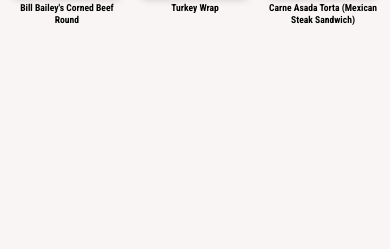
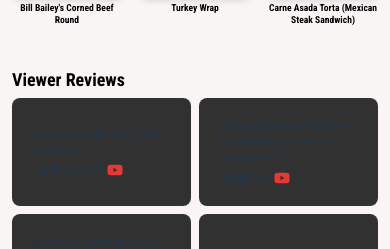
Before and after one commit to 2020mtran/recipe-website, a React (Vite) app: page / in a window 390 px wide. Shown: the part 595-844 px from the top of the page. Built offline with nearby package versions, Linux system fonts and the light colour scheme.

Commit message:
Reviews section completed, might add images to them later

```diff
--- a/src/homepage-components/MainContainer.jsx
+++ b/src/homepage-components/MainContainer.jsx
@@ -4,6 +4,7 @@
 import HeroSection from './HeroSection';
 import FeaturedRecipes from './FeaturedRecipes';
 import NewRecipes from './NewRecipes';
+import Reviews from './Reviews';
 
 const MainContainer = ({ children }) => {
     const [isOpen, setIsOpen] = useState(false);
@@ -15,6 +16,7 @@
             <HeroSection></HeroSection>
             <FeaturedRecipes></FeaturedRecipes>
             <NewRecipes></NewRecipes>
+            <Reviews></Reviews>
             {children}
         </div>
     );
--- /dev/null
+++ b/src/homepage-components/Reviews.jsx
@@ -0,0 +1,53 @@
+import React from 'react';
+import CornedBeef from '../assets/cornedbeef.jpg'
+import TurkeyWrap from '../assets/turkeywrap.jpg'
+import Torta from '../assets/torta.jpg'
+import { FaYoutube } from "react-icons/fa";
+
+const Reviews = () => {
+    return (
+        <div className='flex flex-col p-3 sm:p-5 md:p-7 lg:p-9 xl:p-11 2xl:p-13 3xl:p-14 gap-1 md:gap-3 2xl:gap-5 3xl:gap-7'>
+            <p className='text-black font-bold text-lg md:text-3xl lg:text-4xl xl:text-5xl 3xl:text-6xl'>Viewer Reviews</p>
+            <div className='grid grid-cols-2 grid-rows-2 gap-2'>
+                <div className='flex flex-row'>
+                    <div className='flex flex-col bg-black/80 rounded-lg p-5 w-full gap-1 justify-center'>
+                        <p className='text-xs xs:text-sm sm:text-base md:text-lg lg:text-2xl'>You really nailed this! Can't wait to try!</p>
+                        <div className='flex flex-row gap-1 items-center'>
+                            <p className='text-xxs xs:text-xs sm:text-sm md:text-base lg:text-lg'>- kerridelorme6605</p>
+                            <FaYoutube className='text-chilired sm:w-5' />
+                        </div>
+                    </div>
+                </div>
+                <div className='flex flex-row'>
+                    <div className='flex flex-col bg-black/80 rounded-lg p-5 w-full gap-1 justify-center'>
+                        <p className='text-xs xs:text-sm sm:text-base md:text-lg lg:text-2xl'>Am going to make this come this weekend, I love your recipe best!</p>
+                        <div className='flex flex-row gap-1 items-center'>
+                            <p className='text-xxs xs:text-xs sm:text-sm md:text-base lg:text-lg'>- ladylilo6044</p>
+                            <FaYoutube className='text-chilired sm:w-5' />
+                        </div>
+                    </div>
+                </div>
+                <div className='flex flex-row'>
+                    <div className='flex flex-col bg-black/80 rounded-lg p-5 w-full gap-1 justify-center'>
+                        <p className='text-xs xs:text-sm sm:text-base md:text-lg lg:text-2xl'>This looks amazing! I love how you make the recipes so easy to follow.</p>
+                        <div className='flex flex-row gap-1 items-center'>
+                            <p className='text-xxs xs:text-xs sm:text-sm md:text-base lg:text-lg'>- nikol210</p>
+                            <FaYoutube className='text-chilired sm:w-5'/>
+                        </div>
+                    </div>
+                </div>
+                <div className='flex flex-row'>
+                    <div className='flex flex-col bg-black/80 rounded-lg p-5 w-full gap-1 justify-center'>
+                        <p className='text-xs xs:text-sm sm:text-base md:text-lg lg:text-2xl'>Good and easy recipe!</p>
+                        <div className='flex flex-row gap-1 items-center'>
+                            <p className='text-xxs xs:text-xs sm:text-sm md:text-base lg:text-lg'>- labonirosalee7800</p>
+                            <FaYoutube className='text-chilired sm:w-5'/>
+                        </div>
+                    </div>
+                </div>
+            </div>
+        </div>
+    );
+};
+
+export default Reviews;
```
